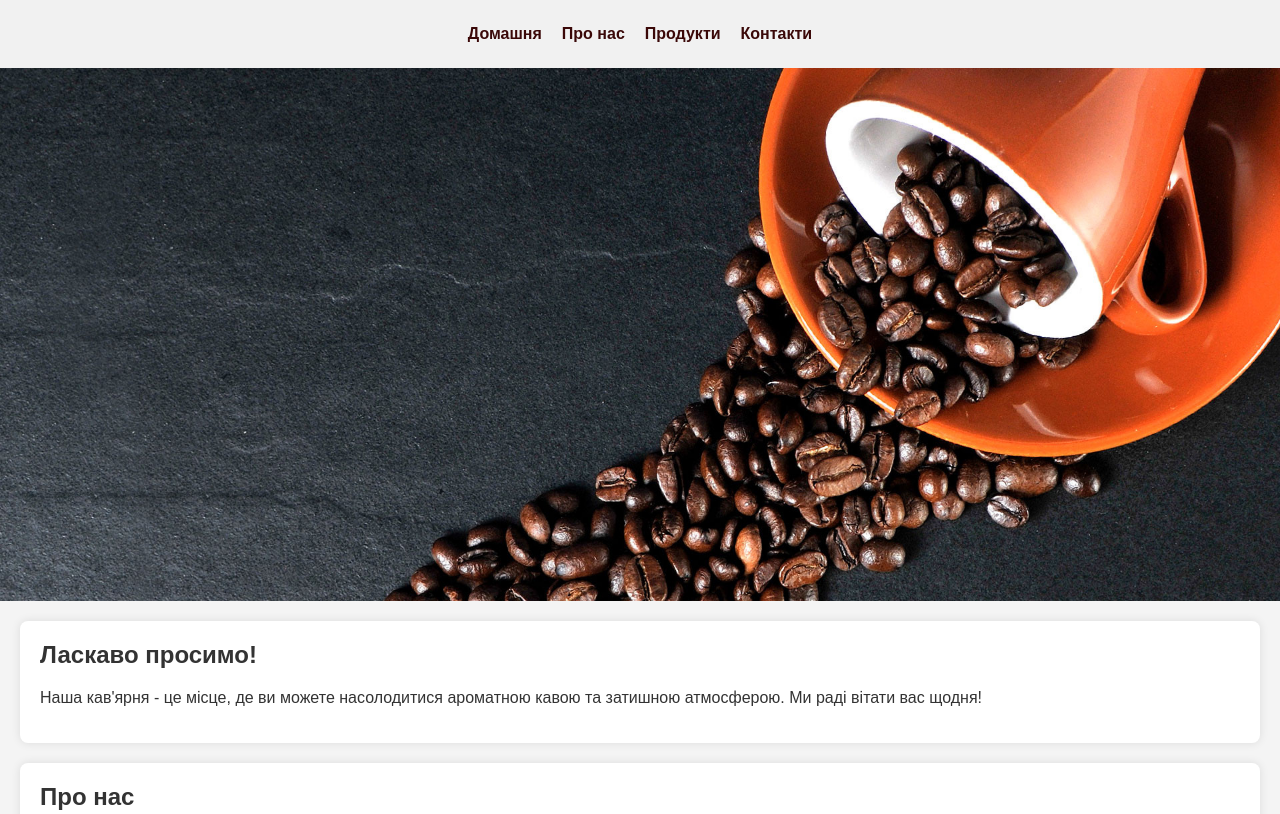
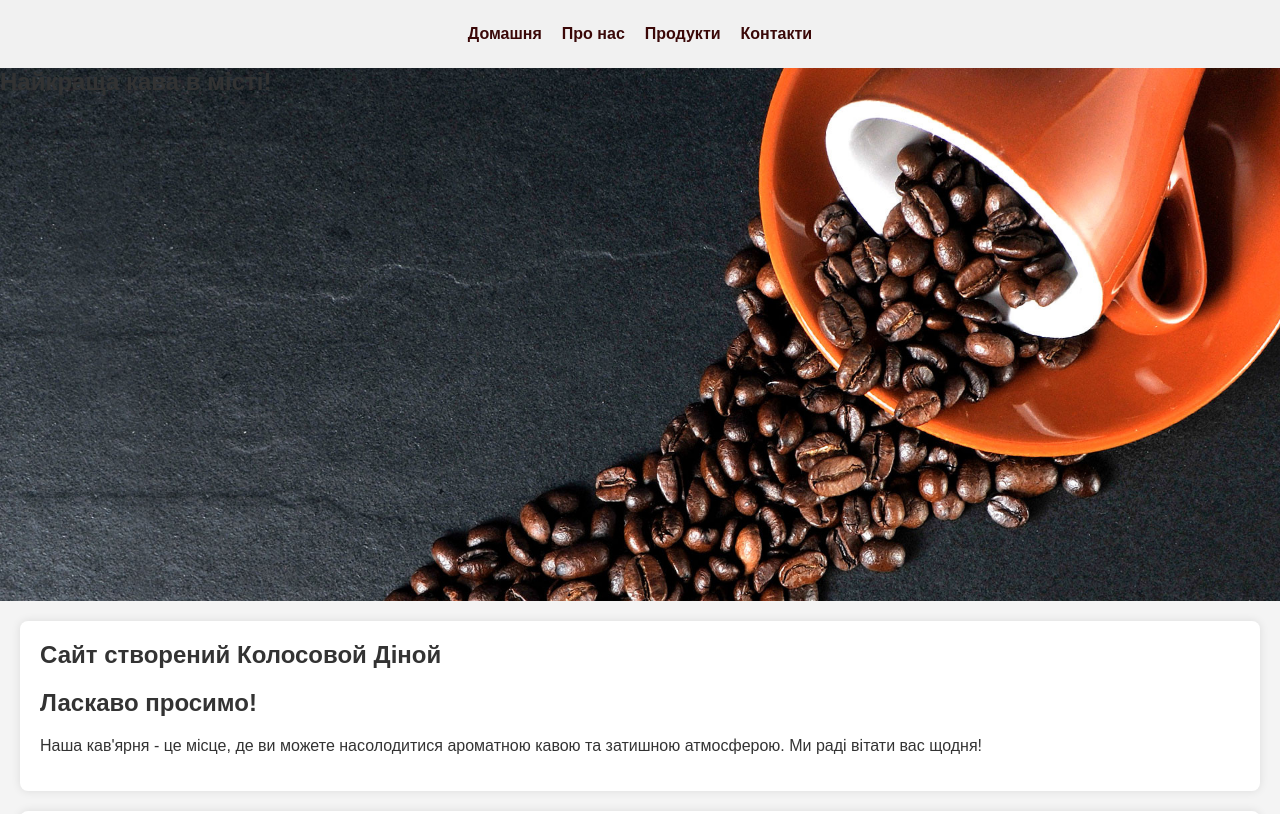
Before and after one commit to jeyndd/jeyndd.github.io, a plain HTML site: page index.html in a window 1280 px wide. Shown: the top 814 px of the page. Drawn offline with Linux system fonts and the light colour scheme.

Commit message:
index.html

```diff
--- a/index.html
+++ b/index.html
@@ -18,8 +18,12 @@
             </ul>
         </nav>
     </header>
-    <div class="section-image" style="background-image: url('images/slide1_image.jpg');"></div>
+
+    <div class="section-image" style="background-image: url('images/slide1_image.jpg');">
+        <h2>Найкраща кава в мicтi!</h2>
+    </div>
     <section id="home">
+        <h2> Сайт створений Колосовой Дiной <h2>
         <h2>Ласкаво просимо!</h2>
         <p>Наша кав'ярня - це місце, де ви можете насолодитися ароматною кавою та затишною атмосферою. Ми раді вітати вас щодня!</p>
     </section>
@@ -28,7 +32,7 @@
         <h2>Про нас</h2>
         <p>Кав'ярня "Coffeera" була заснована у 2020 році з метою створити унікальне місце для любителів кави. Наша історія почалася з маленької мрії - подарувати людям можливість насолодитися якісною кавою в затишній обстановці. Ми пишаємося тим, що використовуємо тільки відібрані зерна та готуємо каву з любов'ю та увагою до кожної деталі.</p>
         <p>Кожен ранок у нас починається з посмішок та аромату свіжомеленої кави. Ми прагнемо створити атмосферу, в якій кожен гість відчує себе як вдома. Натхнення для нас - це не просто слово, це наша філософія, яку ми втілюємо в кожному напої та страві.</p>
-        <img src="path/to/your/image.jpg" alt="Кав'ярня" class="about-photo fade-in">
+        <img src="images/a5a4b6991268b801e30d82bbc757c672-958x575.jpg" alt="Кав'ярня" class="about-photo fade-in">
     </section>
 
     <section id="products">
```
